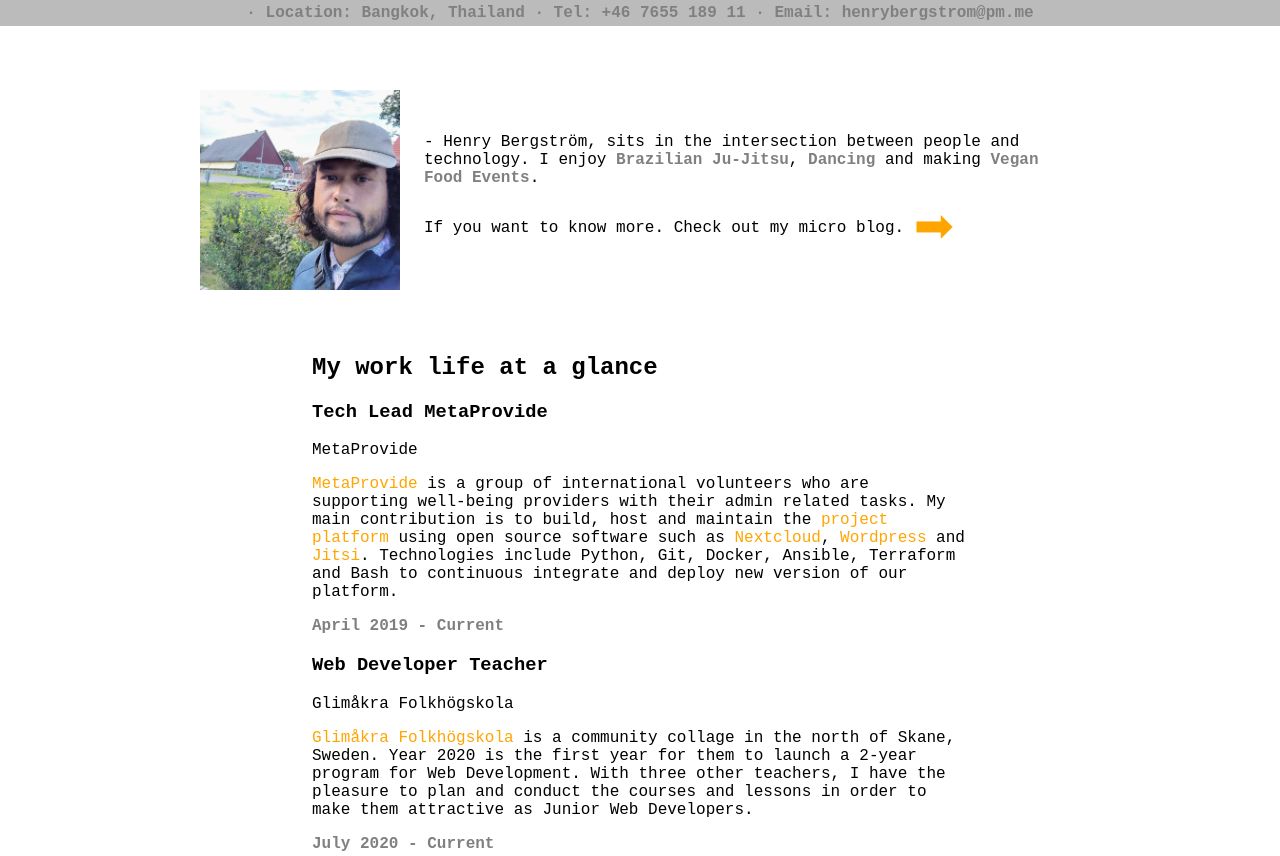
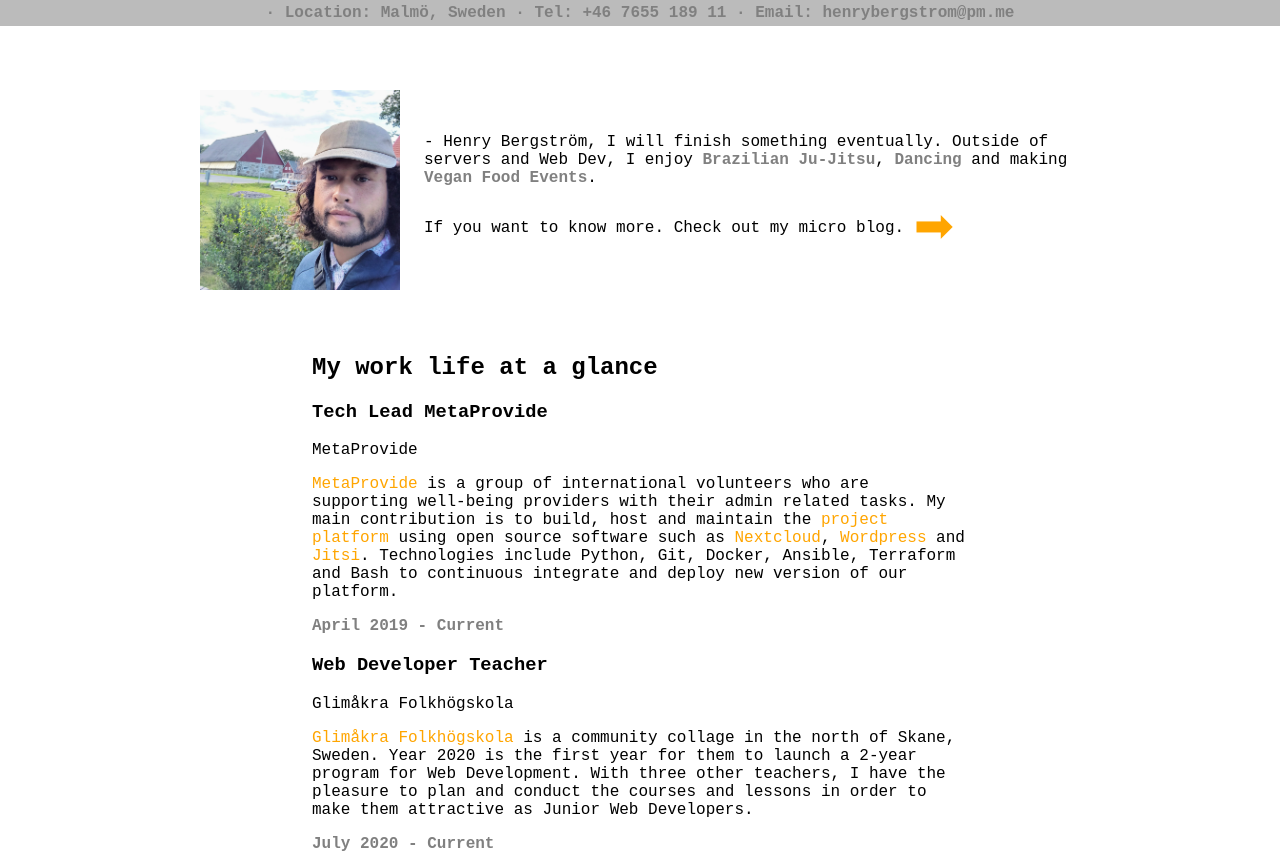
Before and after one commit to frozenbanana/frozenbanana.github.io, a plain HTML site: page index.html in a window 1280 px wide. Shown: the top 856 px of the page. Drawn offline with Linux system fonts and the light colour scheme.

Commit message:
Update address

```diff
--- a/index.html
+++ b/index.html
@@ -29,15 +29,14 @@
     <header>
       <div class="info-bar">
 
-        <span>· Location: Bangkok, Thailand </span>
+        <span>· Location: Malmö, Sweden </span>
         <span>· Tel: +46 7655 189 11 </span>
         <span>· Email: henrybergstrom@pm.me </span>
       </div>
       <div class="intro">
         <img width="200" src="images/henry_square.jpeg" alt="This is the author">
         <p>
-      - Henry Bergström, sits in the intersection
-      between people and technology. I enjoy <span>Brazilian Ju-Jitsu</span>, <span>Dancing</span> and making <span>Vegan Food Events</span>. <br>If you want to know more. Check out my micro blog. <a style="font-size: xxx-large;position: relative;top: 10px;" href="./blog">➡</a>
+      - Henry Bergström, I will finish something eventually. Outside of servers and Web Dev, I enjoy <span>Brazilian Ju-Jitsu</span>, <span>Dancing</span> and making <span>Vegan Food Events</span>. <br>If you want to know more. Check out my micro blog. <a style="font-size: xxx-large;position: relative;top: 10px;" href="./blog">➡</a>
         </p>
     </div>
     </header>
```
